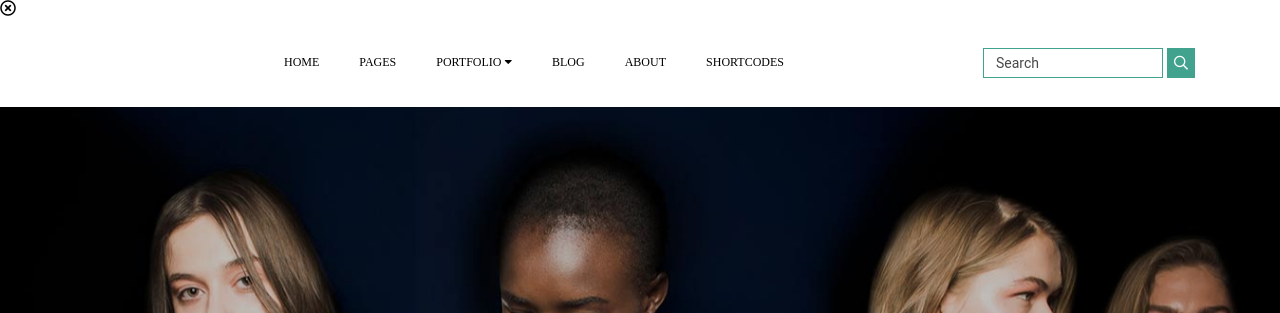
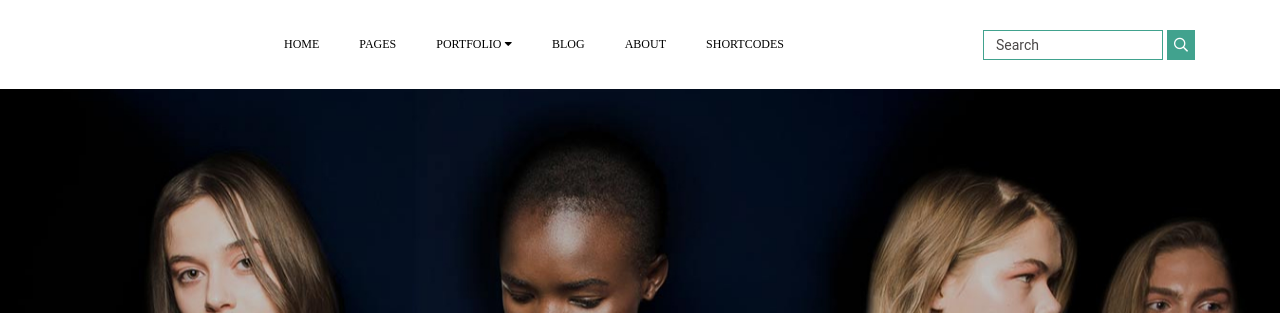
Before and after one commit to Marselbo2011/grayson, a plain HTML site: page index.html in a window 1280 px wide. Shown: the top 313 px of the page. Drawn offline with Linux system fonts and the light colour scheme; a web font is replaced by a local one.

Commit message:
modal end

```diff
--- a/css/style.css
+++ b/css/style.css
@@ -32,9 +32,9 @@ body {
     width: 100px;
     height: 100px;
     /* left: 50px; */
-    position: relative;
+    /* position: relative;
     position: absolute;
-    position: fixed;
+    position: fixed; */
     right: 50px;
     /* bottom: 50px; */
     /* top: 50px; */
@@ -496,3 +496,28 @@ li:last-of-type .dropdown__link::after {
 .footer__name {
     text-shadow: 0px 0px 4px #E52D27;
 }
+
+.window {
+    background: rgba(0, 0, 0, 0.4);
+    height: 100vh;
+    position: fixed;
+    width: 100%;
+    z-index: 10;
+    display: flex;
+    transform: scale(0);
+    transition: 0.5s;
+}
+
+.window__form {
+    background: #fff;
+    max-width: 400px;
+    width: 100%;
+    height: 400px;
+    border-radius: 10px;
+    margin: auto;
+    padding: 20px;
+}
+
+:target {
+    transform: scale(1);
+}
--- a/index.html
+++ b/index.html
@@ -10,7 +10,7 @@
     <link rel="stylesheet" href="css/media.css">
 </head>
 <body>
-     <div class="window">
+     <div id="window" class="window">
           <form action="" class="window__form">
                <a href="" class="window__close">
                     <i class="far fa-times-circle"></i>
@@ -53,7 +53,7 @@
         <div class="header__content">
           <h1 class="header__title">Amazing Shop Layouts</h1>
           <p class="header__desc">Grayson Collection</p>
-          <a href="" class="header__link">SHOP NOW</a>
+          <a href="#window" class="header__link">SHOP NOW</a>
         </div>
    </header>
    <main>
```
